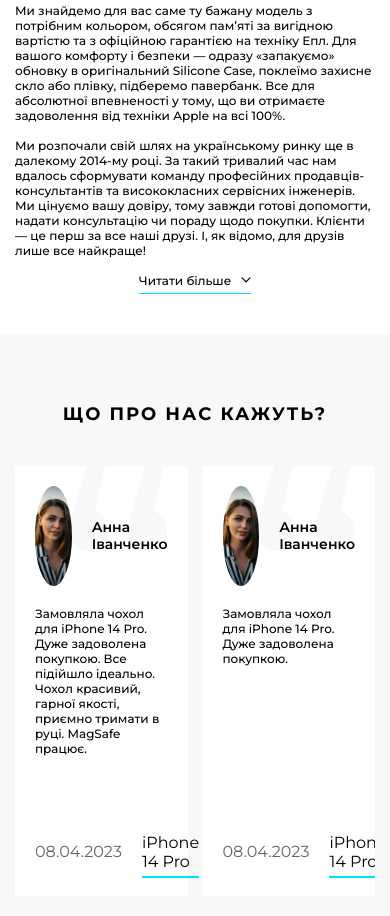
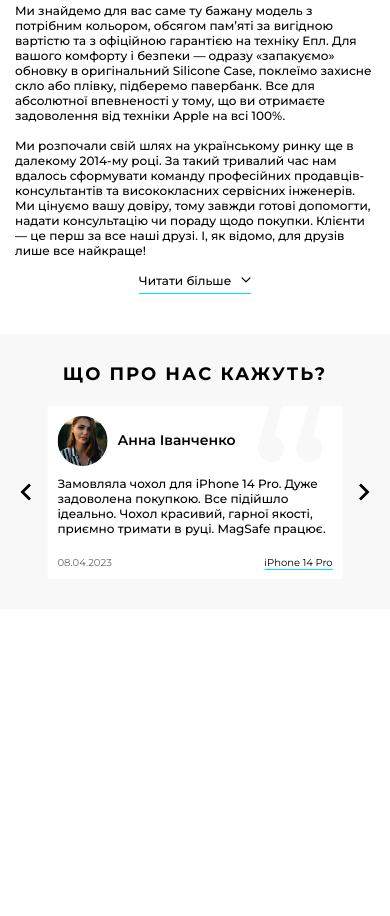
Before and after one commit to AdrianRazor/PolYabluka, a website: page src/index.html in a window 390 px wide. Shown: the part 1935-2851 px from the top of the page. After the commit the page ends 2544 px from the top, so only its background shows below. Drawn offline with nearby package versions, Linux system fonts and the light colour scheme; files that its build step writes are made by us from their sources.

Commit message:
testimonials section's adaptive

```diff
--- a/src/js/main.js
+++ b/src/js/main.js
@@ -205,9 +205,10 @@ document.addEventListener("DOMContentLoaded", function (event) {
 
       breakpoints: {
         1279: {
-          perPage: 2,
-          perMove: 2,
-          gap: 15,
+          width: "82%",
+          height: "auto",
+          perPage: 1,
+          perMove: 1,
         },
       },
     });
--- a/src/scss/blocks/testimonials.scss
+++ b/src/scss/blocks/testimonials.scss
@@ -6,3 +6,13 @@
     margin-bottom: 40px;
   }
 }
+
+@media (max-width: 767px) {
+  .testimonials {
+    padding: 30px 0;
+
+    &__title {
+      margin-bottom: 20px;
+    }
+  }
+}
--- a/src/scss/components/comment.scss
+++ b/src/scss/components/comment.scss
@@ -88,3 +88,37 @@
     }
   }
 }
+
+@media (max-width: 1279px) {
+  .comment {
+    padding: 10px;
+
+    &::after {
+      width: 65px;
+      height: 56px;
+    }
+
+    &__head {
+      gap: 10px;
+      margin-bottom: 10px;
+    }
+
+    &__img {
+      width: 50px;
+      height: 50px;
+    }
+
+    &__date {
+      font-size: 10px;
+    }
+
+    &__link {
+      font-size: 10px;
+
+      &::after {
+        height: 1px;
+        top: 100%;
+      }
+    }
+  }
+}
--- a/src/scss/components/headline.scss
+++ b/src/scss/components/headline.scss
@@ -9,6 +9,12 @@
   transition: 0.2s ease;
 }
 
+// @media (max-width: 1279px) {
+//   .headline {
+//     font-size: 20px;
+//   }
+// }
+
 @media (max-width: 767px) {
   .headline {
     font-size: 14px;
--- a/src/scss/components/text.scss
+++ b/src/scss/components/text.scss
@@ -7,6 +7,12 @@
   color: $black;
 }
 
+// @media (max-width: 1279px) {
+//   .text {
+//     font-size: 18px;
+//   }
+// }
+
 @media (max-width: 767px) {
   .text {
     font-size: 12px;
--- a/src/scss/components/title.scss
+++ b/src/scss/components/title.scss
@@ -11,6 +11,12 @@
   text-transform: uppercase;
 }
 
+// @media (max-width: 1279px) {
+//   .title {
+//     font-size: 28px;
+//   }
+// }
+
 @media (max-width: 767px) {
   .title {
     font-size: 18px;
```
